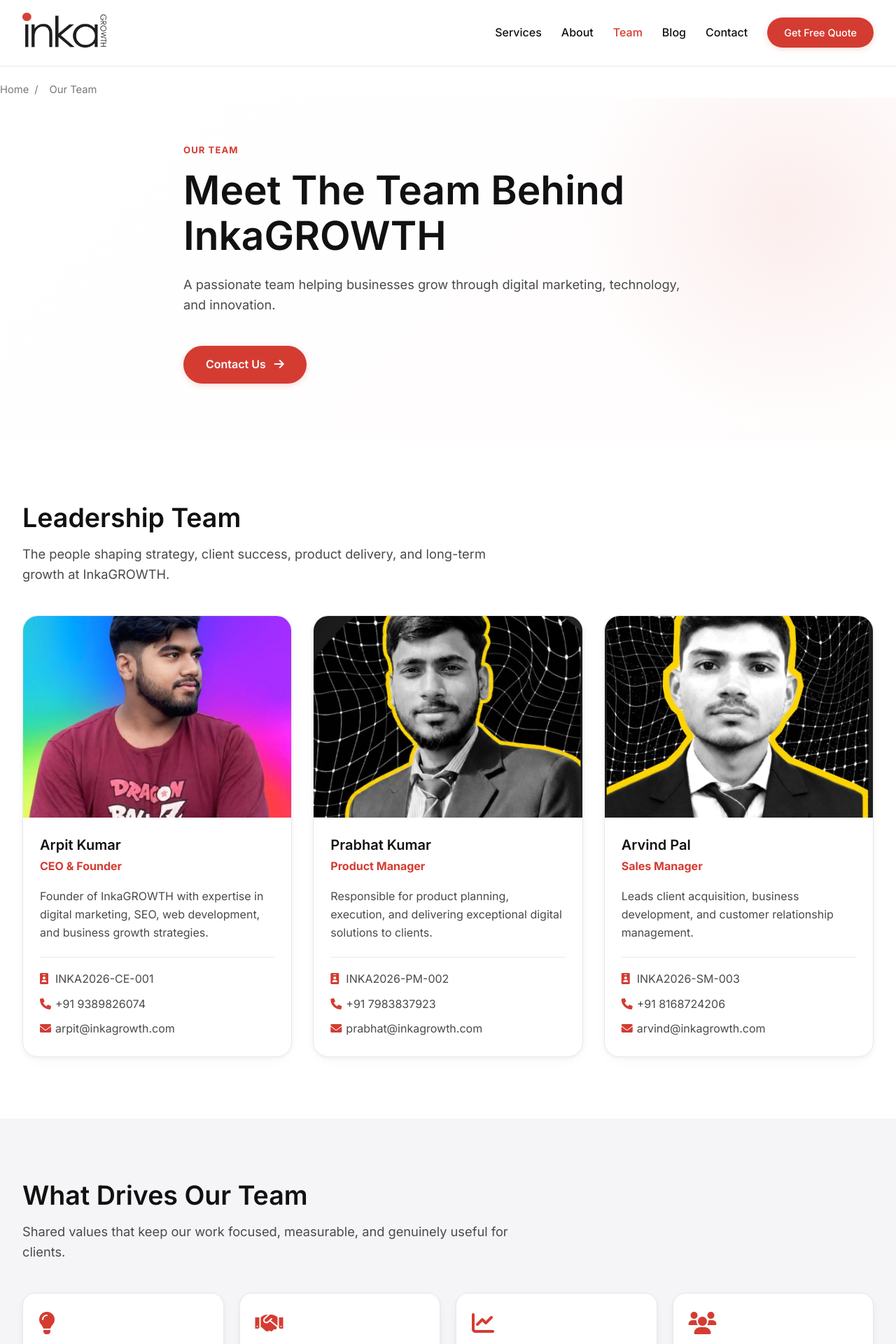
After one commit to arpitvirus/inkagrowth, a Django app: page /team/ in a window 1280 px wide. The commit adds this page. Shown: the top 1920 px of the page at 70% size. Run offline with Django 5.2, Linux system fonts and the light colour scheme.

Commit message:
Added Team page with SEO optimization

```diff
--- a/front/templates/contact.html
+++ b/front/templates/contact.html
@@ -59,6 +59,7 @@
             <div class="nav-links">
                 <a href="/#services">Services</a>
                 <a href="/#about">About</a>
+                <a href="/team/">Team</a>
                 <a href="https://blog.inkagrowth.com">Blog</a>
                 <a href="/contact/">Contact</a>
                 <a href="tel:+919389826074" class="btn-primary" style="padding: 10px 24px; font-size: .9rem;">Get Free Quote</a>
--- a/front/templates/index.html
+++ b/front/templates/index.html
@@ -951,6 +951,7 @@
             <div class="nav-links" id="navLinks">
                 <a href="#services">Services</a>
                 <a href="#about">About</a>
+                <a href="/team/">Team</a>
                 <a href="#testimonials">Clients</a>
                 <a href="/contact/">Contact</a>
                 <a href="#stats">Results</a>
--- a/front/templates/legal_page.html
+++ b/front/templates/legal_page.html
@@ -50,6 +50,7 @@
             <div class="nav-links">
                 <a href="/#services">Services</a>
                 <a href="/#about">About</a>
+                <a href="/team/">Team</a>
                 <a href="https://blog.inkagrowth.com">Blog</a>
                 <a href="/contact/">Contact</a>
                 <a href="tel:+919389826074" class="btn-primary">Get Free Quote</a>
--- a/front/templates/partials/footer.html
+++ b/front/templates/partials/footer.html
@@ -106,6 +106,7 @@
                 <a href="/">Home</a>
                 <a href="/#about">About</a>
                 <a href="/#services">Services</a>
+                <a href="/team/">Team</a>
                 <a href="https://blog.inkagrowth.com">Blog</a>
                 <a href="/contact/">Contact</a>
             </div>
--- a/front/templates/seo_page.html
+++ b/front/templates/seo_page.html
@@ -971,6 +971,7 @@
             <div class="nav-links" id="navLinks">
                 <a href="#services">Services</a>
                 <a href="/#about">About</a>
+                <a href="/team/">Team</a>
                 <a href="#testimonials">Clients</a>
                 <a href="#contact-form">Contact</a>
                 <a href="#stats">Results</a>
--- a/front/templates/service_page.html
+++ b/front/templates/service_page.html
@@ -79,6 +79,7 @@
             <div class="nav-links">
                 <a href="/#services">Services</a>
                 <a href="/#about">About</a>
+                <a href="/team/">Team</a>
                 <a href="https://blog.inkagrowth.com">Blog</a>
                 <a href="/contact/">Contact</a>
                 <a href="tel:+919389826074" class="btn-primary" style="padding: 10px 24px; font-size: .9rem;">Get Free Quote</a>
--- /dev/null
+++ b/front/templates/team.html
@@ -0,0 +1,155 @@
+{% load static %}
+<!DOCTYPE html>
+<html lang="en">
+<head>
+    <meta charset="UTF-8">
+    <meta name="viewport" content="width=device-width, initial-scale=1.0, viewport-fit=cover">
+    <title>Meet Our Team | InkaGROWTH</title>
+    <meta name="description" content="Meet the leadership team behind InkaGROWTH. Learn about our founder, sales manager, and product manager.">
+    <meta name="robots" content="index, follow">
+    <meta name="author" content="InkaGROWTH">
+    <meta name="theme-color" content="#111111">
+    <link rel="canonical" href="{{ canonical }}">
+    <link rel="icon" href="{% static 'img/logo.png' %}" type="image/png">
+    <meta property="og:type" content="website">
+    <meta property="og:title" content="Meet Our Team | InkaGROWTH">
+    <meta property="og:description" content="Meet the leadership team behind InkaGROWTH. Learn about our founder, sales manager, and product manager.">
+    <meta property="og:url" content="{{ canonical }}">
+    <meta property="og:image" content="https://www.inkagrowth.com/static/img/logo.png">
+    <meta property="og:site_name" content="InkaGROWTH">
+    <meta name="twitter:card" content="summary_large_image">
+    <meta name="twitter:title" content="Meet Our Team | InkaGROWTH">
+    <meta name="twitter:description" content="Meet the leadership team behind InkaGROWTH. Learn about our founder, sales manager, and product manager.">
+    <meta name="twitter:image" content="https://www.inkagrowth.com/static/img/logo.png">
+    <script type="application/ld+json">{{ schema_json|safe }}</script>
+    <link href="https://fonts.googleapis.com/css2?family=Inter:opsz,wght@14..32,300;14..32,400;14..32,500;14..32,600;14..32,700;14..32,800&display=swap" rel="stylesheet">
+    <link rel="stylesheet" href="https://cdnjs.cloudflare.com/ajax/libs/font-awesome/6.0.0-beta3/css/all.min.css">
+    <style>
+        * { margin: 0; padding: 0; box-sizing: border-box; }
+        body { font-family: 'Inter', sans-serif; color: #111111; background: #ffffff; line-height: 1.6; overflow-x: hidden; }
+        :root { --black:#111111; --white:#ffffff; --red:#d43c32; --red-dark:#b22f26; --red-light:rgba(212,60,50,.08); --gray-light:#f5f5f7; --gray-border:#e9e9ef; --shadow-sm:0 8px 20px rgba(0,0,0,.02),0 2px 6px rgba(0,0,0,.05); --shadow-md:0 20px 35px -12px rgba(0,0,0,.08); --shadow-hover:0 30px 40px -18px rgba(0,0,0,.2); --transition-smooth:all .3s cubic-bezier(.2,.9,.4,1.1); }
+        .container { max-width: 1280px; margin: 0 auto; padding: 0 32px; }
+        section { padding: 88px 0; }
+        h1, h2, h3 { font-weight: 600; letter-spacing: 0; line-height: 1.15; }
+        h1 { font-size: 3.55rem; margin-bottom: 22px; }
+        h2 { font-size: 2.35rem; margin-bottom: 16px; }
+        h3 { font-size: 1.25rem; margin-bottom: 6px; }
+        p { color: #4a4a4a; }
+        .navbar { position: sticky; top: 0; background: rgba(255,255,255,.92); backdrop-filter: blur(12px); z-index: 1000; border-bottom: 1px solid var(--gray-border); padding: 18px 0; }
+        .nav-container { display: flex; justify-content: space-between; align-items: center; flex-wrap: wrap; gap: 20px; }
+        .nav-links { display: flex; gap: 28px; align-items: center; flex-wrap: wrap; }
+        .nav-links a { text-decoration: none; color: var(--black); font-weight: 500; transition: color .2s; }
+        .nav-links a:hover, .nav-links a.active { color: var(--red); }
+        .btn-primary { display: inline-block; background: var(--red); color: #ffffff !important; font-weight: 600; padding: 14px 32px; border-radius: 40px; text-decoration: none; border: none; cursor: pointer; font-size: 1rem; transition: var(--transition-smooth); box-shadow: 0 2px 8px rgba(212,60,50,.2); }
+        .btn-primary:hover { background: var(--red-dark); transform: scale(1.02); box-shadow: 0 12px 24px rgba(212,60,50,.3); }
+        .breadcrumb { padding: 22px 0 0; font-size: .92rem; color: #777777; }
+        .breadcrumb a { color: #777777; text-decoration: none; }
+        .breadcrumb a:hover { color: var(--red); }
+        .breadcrumb span { margin: 0 8px; }
+        .hero { padding: 64px 0 82px; background: linear-gradient(135deg, #ffffff 0%, #fffcfc 100%); position: relative; overflow: hidden; }
+        .hero:after { content: ""; position: absolute; top: -30%; right: -12%; width: 620px; height: 620px; background: radial-gradient(circle, rgba(212,60,50,.08), rgba(212,60,50,0) 68%); pointer-events: none; }
+        .hero-content { max-width: 820px; position: relative; z-index: 1; }
+        .tag { color: var(--red); font-weight: 700; text-transform: uppercase; font-size: .82rem; margin-bottom: 14px; letter-spacing: .08em; }
+        .section-subhead { font-size: 1.14rem; max-width: 720px; margin-bottom: 44px; }
+        .team-grid { display: grid; grid-template-columns: repeat(3, minmax(0, 1fr)); gap: 30px; }
+        .team-card { background: #ffffff; border: 1px solid var(--gray-border); border-radius: 22px; overflow: hidden; box-shadow: var(--shadow-sm); transition: var(--transition-smooth); }
+        .team-card:hover { transform: translateY(-10px); box-shadow: var(--shadow-hover); border-color: rgba(212,60,50,.25); }
+        .member-image { aspect-ratio: 4 / 3; background: var(--gray-light); overflow: hidden; }
+        .member-image img { width: 100%; height: 100%; object-fit: cover; display: block; transition: transform .35s ease; }
+        .team-card:hover .member-image img { transform: scale(1.05); }
+        .member-body { padding: 28px 24px 26px; }
+        .position { color: var(--red); font-weight: 700; margin-bottom: 12px; }
+        .bio { margin: 18px 0 22px; }
+        .member-meta { display: grid; gap: 10px; padding-top: 18px; border-top: 1px solid var(--gray-border); }
+        .member-meta a, .member-meta span { color: #4a4a4a; text-decoration: none; overflow-wrap: anywhere; }
+        .member-meta i { color: var(--red); width: 22px; }
+        .values { background: var(--gray-light); }
+        .values-grid { display: grid; grid-template-columns: repeat(4, minmax(0, 1fr)); gap: 22px; }
+        .value-card { background: #ffffff; border: 1px solid var(--gray-border); border-radius: 18px; padding: 26px 22px; box-shadow: var(--shadow-sm); transition: var(--transition-smooth); }
+        .value-card:hover { transform: translateY(-6px); border-color: rgba(212,60,50,.25); }
+        .value-card i { color: var(--red); font-size: 2rem; margin-bottom: 16px; }
+        .cta { text-align: center; background: linear-gradient(135deg, #111111 0%, #1b1b1b 100%); color: #ffffff; }
+        .cta h2 { color: #ffffff; }
+        .cta p { color: #cfcfcf; margin: 0 auto 28px; max-width: 620px; }
+        @media(max-width: 980px) { .team-grid { grid-template-columns: repeat(2, minmax(0, 1fr)); } .values-grid { grid-template-columns: repeat(2, minmax(0, 1fr)); } }
+        @media(max-width: 720px) { .container { padding: 0 22px; } h1 { font-size: 2.42rem; } h2 { font-size: 1.9rem; } section { padding: 68px 0; } .team-grid, .values-grid { grid-template-columns: 1fr; } .nav-links { gap: 16px; } }
+    </style>
+</head>
+<body>
+    <nav class="navbar">
+        <div class="container nav-container">
+            <a href="/"><img src="{% static 'img/inka_logo_transparent.png' %}" alt="InkaGROWTH Logo" style="width: 120px; height: 50px"></a>
+            <div class="nav-links">
+                <a href="/#services">Services</a>
+                <a href="/#about">About</a>
+                <a href="/team/" class="active">Team</a>
+                <a href="https://blog.inkagrowth.com">Blog</a>
+                <a href="/contact/">Contact</a>
+                <a href="tel:+919389826074" class="btn-primary" style="padding: 10px 24px; font-size: .9rem;">Get Free Quote</a>
+            </div>
+        </div>
+    </nav>
+
+    <div class="container breadcrumb">
+        <a href="/">Home</a><span>/</span><span>Our Team</span>
+    </div>
+
+    <section class="hero">
+        <div class="container hero-content">
+            <div class="tag">Our Team</div>
+            <h1>Meet The Team Behind InkaGROWTH</h1>
+            <p class="section-subhead">A passionate team helping businesses grow through digital marketing, technology, and innovation.</p>
+            <a href="/contact/" class="btn-primary">Contact Us <i class="fas fa-arrow-right" style="margin-left: 8px;"></i></a>
+        </div>
+    </section>
+
+    <section>
+        <div class="container">
+            <h2>Leadership Team</h2>
+            <p class="section-subhead">The people shaping strategy, client success, product delivery, and long-term growth at InkaGROWTH.</p>
+            <div class="team-grid">
+                {% for member in team_members %}
+                <article class="team-card">
+                    <div class="member-image">
+                        <img src="{% static member.image %}" alt="{{ member.name }} - {{ member.position }}" loading="lazy">
+                    </div>
+                    <div class="member-body">
+                        <h3>{{ member.name }}</h3>
+                        <p class="position">{{ member.position }}</p>
+                        <p class="bio">{{ member.bio }}</p>
+                        <div class="member-meta">
+                            <span><i class="fa-solid fa-id-badge"></i>{{ member.employee_id }}</span>
+                            <a href="tel:{{ member.mobile }}"><i class="fa-solid fa-phone"></i>{{ member.mobile }}</a>
+                            <a href="mailto:{{ member.email }}"><i class="fa-solid fa-envelope"></i>{{ member.email }}</a>
+                        </div>
+                    </div>
+                </article>
+                {% endfor %}
+            </div>
+        </div>
+    </section>
+
+    <section class="values">
+        <div class="container">
+            <h2>What Drives Our Team</h2>
+            <p class="section-subhead">Shared values that keep our work focused, measurable, and genuinely useful for clients.</p>
+            <div class="values-grid">
+                <div class="value-card"><i class="fas fa-lightbulb"></i><h3>Innovation</h3><p>We use practical technology and creative strategy to solve growth challenges.</p></div>
+                <div class="value-card"><i class="fas fa-handshake"></i><h3>Transparency</h3><p>Clear communication, honest reporting, and visible progress guide every partnership.</p></div>
+                <div class="value-card"><i class="fas fa-chart-line"></i><h3>Growth</h3><p>Every campaign is built around measurable business outcomes, not vanity metrics.</p></div>
+                <div class="value-card"><i class="fas fa-users"></i><h3>Customer Success</h3><p>We focus on long-term relationships, reliable delivery, and client confidence.</p></div>
+            </div>
+        </div>
+    </section>
+
+    <section class="cta">
+        <div class="container">
+            <h2>Let's Grow Together</h2>
+            <p>Work with a focused digital marketing team that cares about strategy, execution, and measurable results.</p>
+            <a href="/contact/" class="btn-primary">Contact Us</a>
+        </div>
+    </section>
+
+    {% include 'partials/footer.html' %}
+</body>
+</html>
--- a/front/views.py
+++ b/front/views.py
@@ -209,6 +209,36 @@ LEGAL_PAGES = {
     },
 }
 
+TEAM_MEMBERS = [
+    {
+        "name": "Arpit Kumar",
+        "position": "CEO & Founder",
+        "employee_id": "INKA2026-CE-001",
+        "mobile": "+91 9389826074",
+        "email": "arpit@inkagrowth.com",
+        "bio": "Founder of InkaGROWTH with expertise in digital marketing, SEO, web development, and business growth strategies.",
+        "image": "img/Arpit.jpeg",
+    },
+    {
+        "name": "Prabhat Kumar",
+        "position": "Product Manager",
+        "employee_id": "INKA2026-PM-002",
+        "mobile": "+91 7983837923",
+        "email": "prabhat@inkagrowth.com",
+        "bio": "Responsible for product planning, execution, and delivering exceptional digital solutions to clients.",
+        "image": "img/Prabhat.png",
+    },
+    {
+        "name": "Arvind Pal",
+        "position": "Sales Manager",
+        "employee_id": "INKA2026-SM-003",
+        "mobile": "+91 8168724206",
+        "email": "arvind@inkagrowth.com",
+        "bio": "Leads client acquisition, business development, and customer relationship management.",
+        "image": "img/Arvind.png",
+    },
+]
+
 
 def build_url(path):
     return f"{SITE_URL}{path}"
@@ -271,6 +301,7 @@ def page_sitemap_items():
     today = date.today().isoformat()
     page_paths = [
         ("/", "daily", "1.0"),
+        ("/team/", "monthly", "0.8"),
         ("/contact/", "monthly", "0.8"),
         ("/privacy-policy/", "yearly", "0.6"),
         ("/terms-and-conditions/", "yearly", "0.6"),
@@ -482,6 +513,38 @@ def contact_page(request):
     )
 
 
+def team_page(request):
+    canonical = build_url("/team/")
+    person_schemas = [
+        {
+            "@context": "https://schema.org",
+            "@type": "Person",
+            "name": member["name"],
+            "jobTitle": member["position"],
+            "identifier": member["employee_id"],
+            "telephone": member["mobile"],
+            "email": member["email"],
+            "image": build_url(f"/static/{member['image']}"),
+            "description": member["bio"],
+            "worksFor": {
+                "@type": "Organization",
+                "name": BRAND_NAME,
+                "url": SITE_URL,
+            },
+        }
+        for member in TEAM_MEMBERS
+    ]
+    return render(
+        request,
+        "team.html",
+        {
+            "canonical": canonical,
+            "team_members": TEAM_MEMBERS,
+            "schema_json": jsonld(*person_schemas),
+        },
+    )
+
+
 # DYNAMIC SEO PAGE
 def dynamic_page(request, slug):
 
--- a/inkagrowth/urls.py
+++ b/inkagrowth/urls.py
@@ -126,6 +126,12 @@ path(
         'contact/',
         front_views.contact_page,
         name='contact'
+    ),
+
+    path(
+        'team/',
+        front_views.team_page,
+        name='team'
     ),
 
 
```
Also changed, not shown: front/static/img/Arpit.jpeg (added), front/static/img/Arvind.png (added), front/static/img/Prabhat.png (added).
